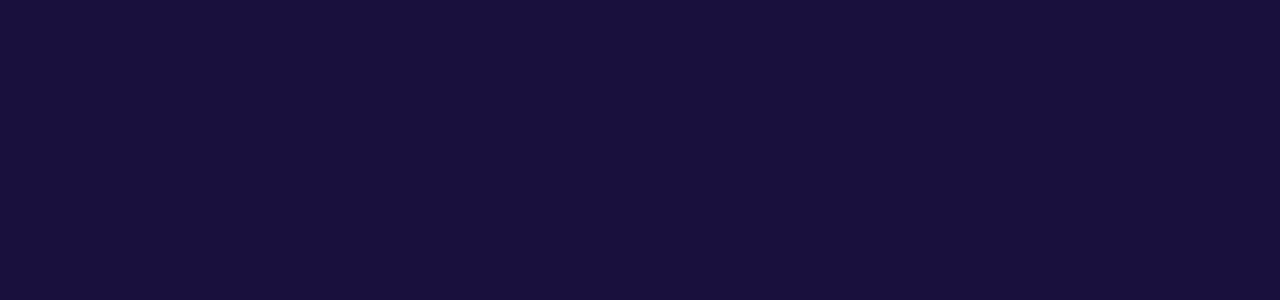
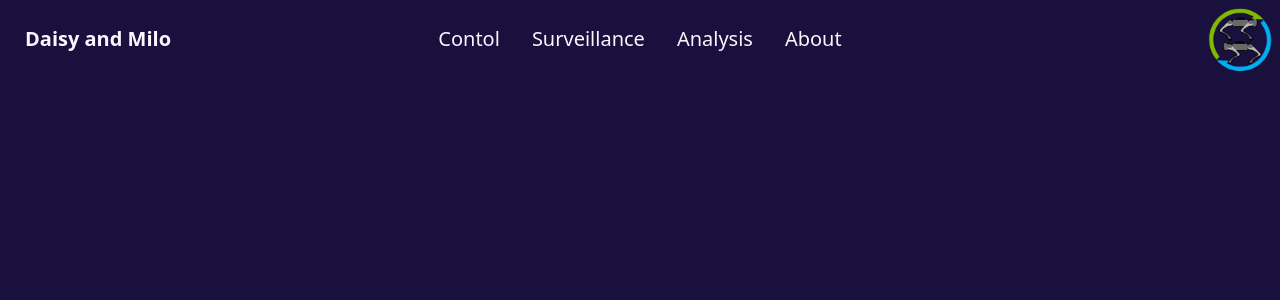
Before and after one commit to ChrisAragon18/robot-dogs-web-app, a React (Vite) app: page /about in a window 1280 px wide. Before the commit this address had no page. Shown: the top 300 px of the page. Built offline with nearby package versions, Linux system fonts and the light colour scheme.

Commit message:
Created Pages
About, Analysis, Control, and Surveillance pages created

```diff
--- a/src/App.tsx
+++ b/src/App.tsx
@@ -1,6 +1,10 @@
 import { BrowserRouter as Router, Routes, Route } from 'react-router-dom';
 import Hero from './pages/Hero';
 import Home from './pages/Home';
+import About from './pages/About';
+import Analysis from './pages/Analysis';
+import Control from './pages/Control';
+import Surveillance from './pages/Surveillance';
 
 function App() {
 
@@ -9,6 +13,10 @@ function App() {
       <Routes>
         <Route path="/" element={<Hero />} />
         <Route path="/home" element={<Home />} />
+        <Route path="/control" element={<Control />} />
+        <Route path="/surveillance" element={<Surveillance />} />
+        <Route path="/analysis" element={<Analysis />} />
+        <Route path="/about" element={<About />} />
       </Routes>
     </Router>
   )
--- a/src/components/Navbar.tsx
+++ b/src/components/Navbar.tsx
@@ -15,7 +15,7 @@ function Navbar() {
                         <li><Link to="/about">About</Link></li>
                     </ul>
                 </div>
-                <a className="btn btn-ghost text-xl">Daisy and Milo</a>
+                <Link to="/home" role="button" className='btn btn-ghost text-xl'>Daisy and Milo</Link>
             </div>
             <div className="navbar-center hidden lg:flex">
                 <ul className="menu menu-horizontal px-1 text-xl">
--- /dev/null
+++ b/src/pages/About.tsx
@@ -0,0 +1,9 @@
+import Navbar from '../components/Navbar';
+
+function About() {
+    return (
+        <Navbar />
+    )
+}
+
+export default About
--- /dev/null
+++ b/src/pages/Analysis.tsx
@@ -0,0 +1,9 @@
+import Navbar from '../components/Navbar';
+
+function Analysis() {
+    return (
+        <Navbar />
+    )
+}
+
+export default Analysis
--- /dev/null
+++ b/src/pages/Control.tsx
@@ -0,0 +1,9 @@
+import Navbar from '../components/Navbar';
+
+function Control() {
+    return (
+        <Navbar />
+    )
+}
+
+export default Control
--- /dev/null
+++ b/src/pages/Surveillance.tsx
@@ -0,0 +1,9 @@
+import Navbar from '../components/Navbar';
+
+function Surveillance() {
+    return (
+        <Navbar />
+    )
+}
+
+export default Surveillance
```
